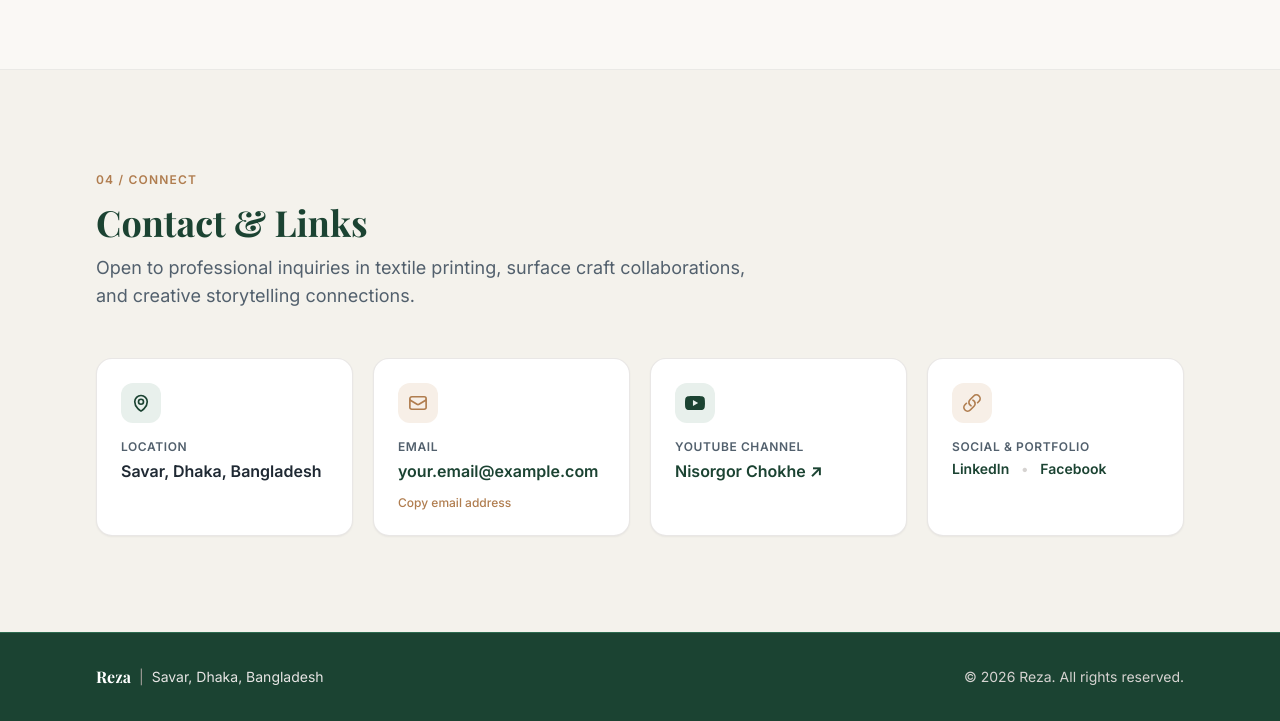
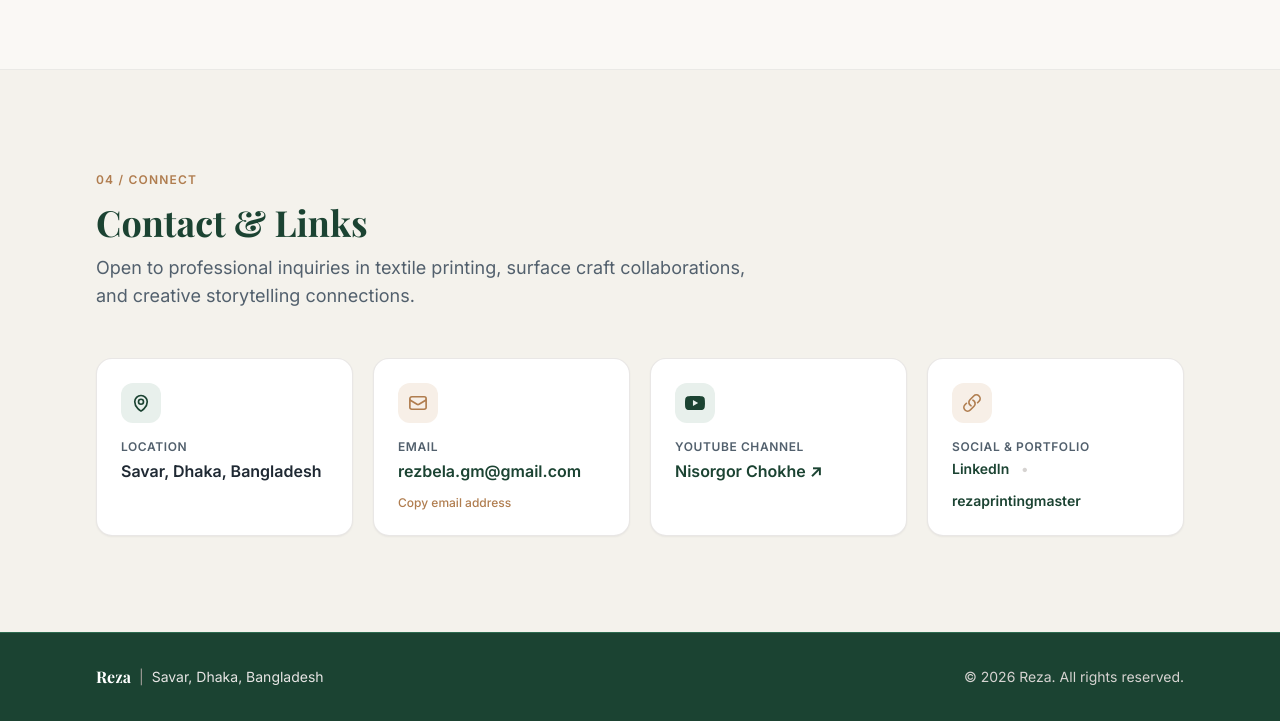
Before and after one commit to rezbela/reza-profile-textiles-, a plain HTML site: page index.html in a window 1280 px wide. Shown: the part 2990-3711 px from the top of the page. Drawn offline with nearby package versions, Linux system fonts and the light colour scheme; a web font is replaced by a local one.

Commit message:
Update index.html

```diff
--- a/index.html
+++ b/index.html
@@ -535,8 +535,8 @@
                 </svg>
               </div>
               <h3 class="text-xs font-semibold uppercase tracking-wider text-charcoal-muted mb-1">Email</h3>
-              <a id="email-link" href="mailto:your.email@example.com" class="font-semibold text-forest hover:underline text-sm sm:text-base break-all">
-                your.email@example.com
+              <a id="email-link" href="mailto:rezbela.gm@gmail.com" class="font-semibold text-forest hover:underline text-sm sm:text-base break-all">
+                rezbela.gm@gmail.com
               </a>
             </div>
             <button
@@ -573,7 +573,7 @@
             <div class="flex flex-wrap gap-3 text-sm font-semibold text-forest">
               <a href="#" target="_blank" rel="noopener noreferrer" class="hover:underline">LinkedIn</a>
               <span class="text-stone-300">&bull;</span>
-              <a href="#" target="_blank" rel="noopener noreferrer" class="hover:underline">Facebook</a>
+              <a href="rezaprintingmaster" target="_blank" rel="noopener noreferrer" class="hover:underline">rezaprintingmaster</a>
             </div>
           </div>
         </div>
```
